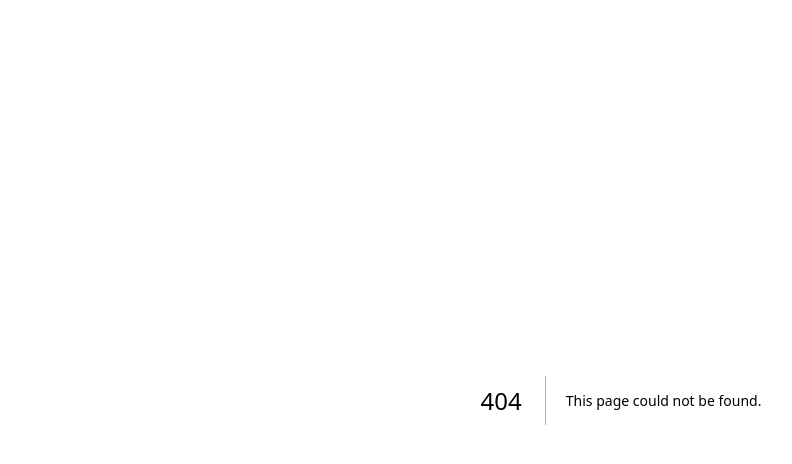
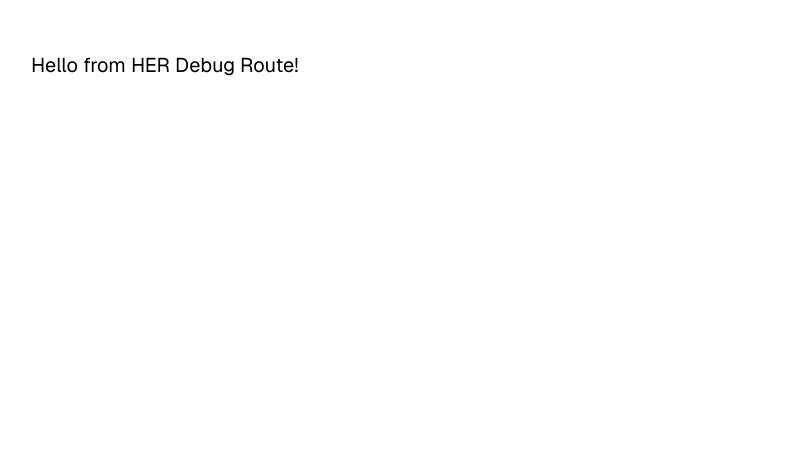
Before and after one commit to TheHouseofHER/her-interface2, a Next.js app: page /app/debugtest in a window 1280 px wide. Before the commit this address had no page. Shown: the top 464 px of the page, without its empty margins (19-811 px from the left). Built offline with nearby package versions, Linux system fonts and the light colour scheme.

Commit message:
add debug route to test blank page

```diff
--- /dev/null
+++ b/app/app/debugtest/page.tsx
@@ -0,0 +1,7 @@
+export default function DebugTestPage() {
+  return (
+    <div style={{ padding: '50px', fontSize: '20px', color: 'black' }}>
+      <p>Hello from HER Debug Route!</p>
+    </div>
+  )
+}
```
